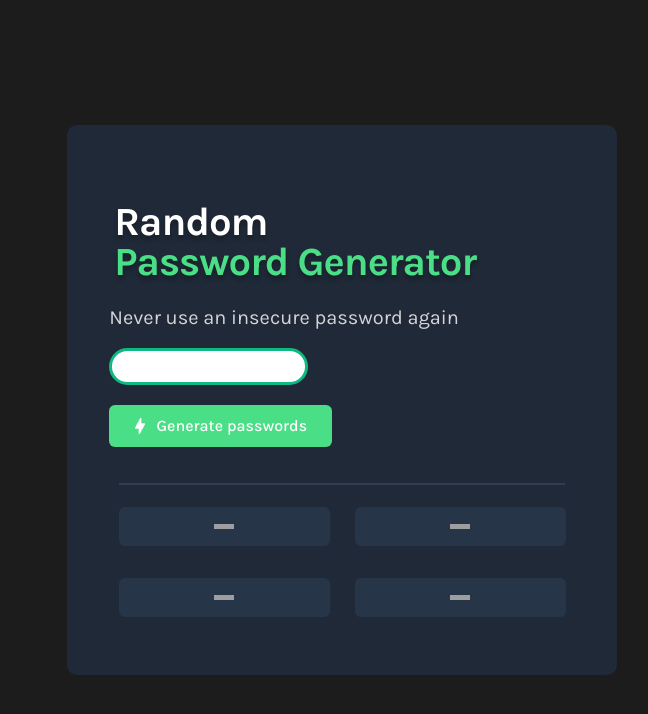
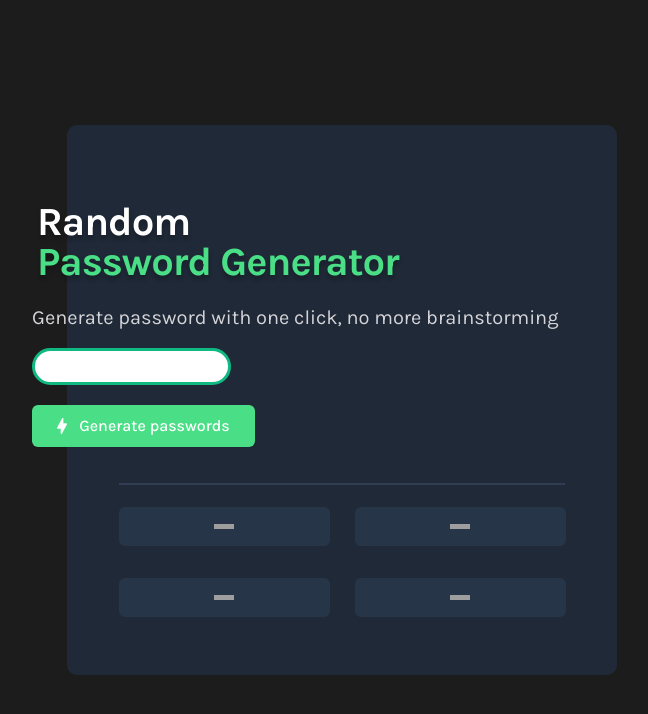
Before and after one commit to nitishparihar/passwordgenerator, a React (Create React App) app: page / in a window 1280 px wide. Shown: the top 714 px of the page, without its empty margins (298-946 px from the left). Built offline with nearby package versions, Linux system fonts and the light colour scheme; grey boxes are pictures that could not be loaded.

Commit message:
adding description

```diff
--- a/public/index.html
+++ b/public/index.html
@@ -7,7 +7,7 @@
     <meta name="theme-color" content="#000000" />
     <meta
       name="description"
-      content="Web site created using create-react-app"
+      content="Never use an insecure password again"
     />
     <link rel="apple-touch-icon" href="%PUBLIC_URL%/logo192.png" />
     <!--
--- a/src/App.js
+++ b/src/App.js
@@ -70,7 +70,7 @@ export default function App() {
     <main>
       <div className="header">
         <h1 className="heading">Random<br /><span className="highlighted">Password Generator</span></h1>
-        <h2 className="subtitle">Never use an insecure password again</h2>
+        <h2 className="subtitle">Generate password with one click, no more brainstorming</h2>
         <input id="input-box" type="number" onChange={handleChange}/>
         <button className="generate-btn" onClick={generatePassword}><img src={Lightning} alt="Password Generator"/>Generate passwords</button>
       </div>
```
